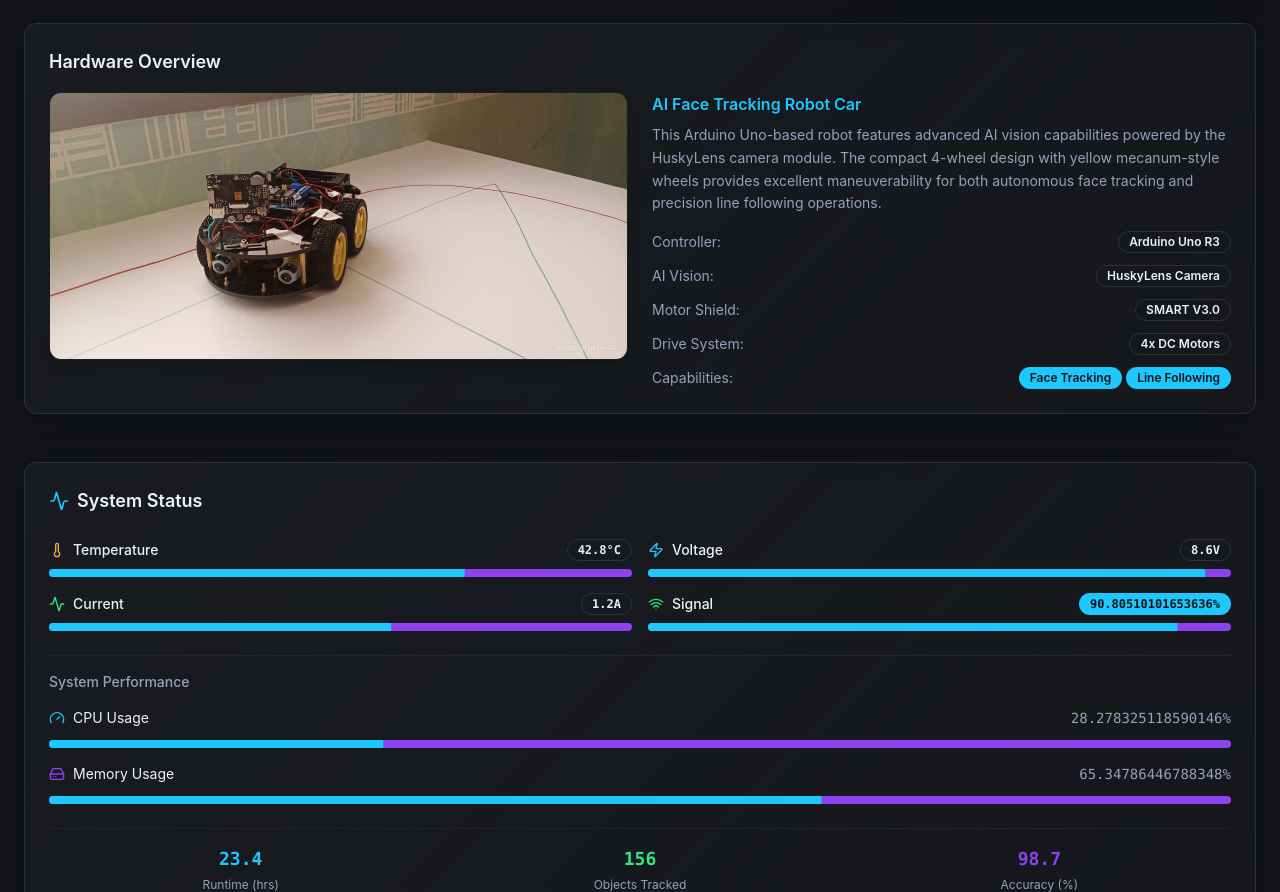
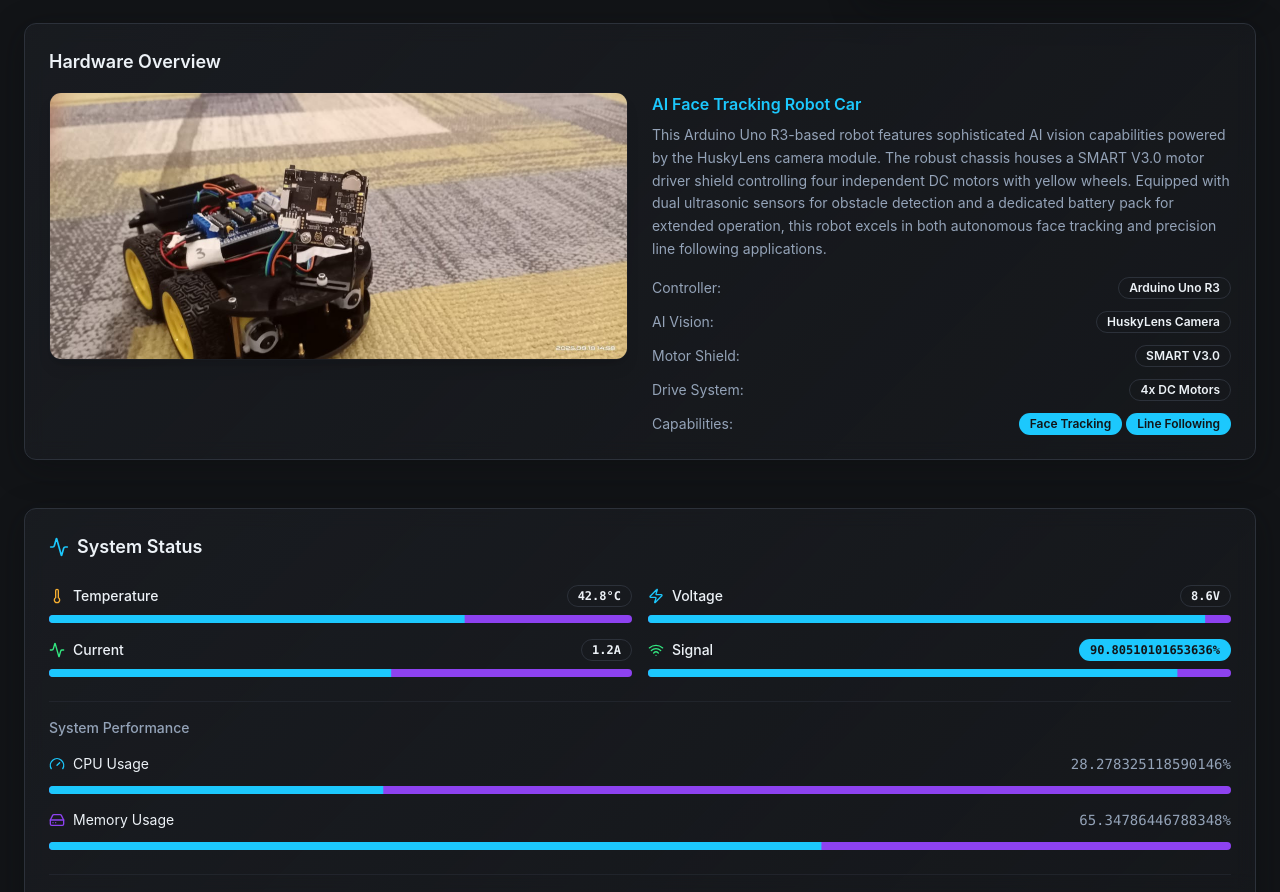
Before and after one commit to farespokemon1-beep/husky-face-drive, a React (Vite) app: page / in a window 1280 px wide. Shown: the part 832-1724 px from the top of the page. Built offline with nearby package versions, Linux system fonts and the light colour scheme.

Commit message:
Add more detailed photos
Added more detailed photos of the robot, showcasing its components and setup for AI face tracking and line following.

```diff
--- a/src/pages/RobotDashboard.tsx
+++ b/src/pages/RobotDashboard.tsx
@@ -106,8 +106,8 @@ const RobotDashboard = () => {
               <div className="grid grid-cols-1 lg:grid-cols-2 gap-6">
                 <div className="space-y-4">
                   <img
-                    src="/lovable-uploads/fad06b8b-a7a4-4f44-8641-2d9a0c34340c.png"
-                    alt="Arduino HuskyLens Robot Car"
+                    src="/lovable-uploads/a4fcfe58-a240-4124-bf0f-37ad7ed79142.png"
+                    alt="Arduino HuskyLens Robot Car - Detailed View"
                     className="w-full h-auto rounded-lg border border-border/20 shadow-lg"
                   />
                 </div>
@@ -115,9 +115,10 @@ const RobotDashboard = () => {
                   <div>
                     <h4 className="font-semibold text-primary mb-2">AI Face Tracking Robot Car</h4>
                     <p className="text-sm text-muted-foreground leading-relaxed">
-                      This Arduino Uno-based robot features advanced AI vision capabilities powered by the HuskyLens camera module.
-                      The compact 4-wheel design with yellow mecanum-style wheels provides excellent maneuverability for both
-                      autonomous face tracking and precision line following operations.
+                      This Arduino Uno R3-based robot features sophisticated AI vision capabilities powered by the HuskyLens camera module.
+                      The robust chassis houses a SMART V3.0 motor driver shield controlling four independent DC motors with yellow wheels.
+                      Equipped with dual ultrasonic sensors for obstacle detection and a dedicated battery pack for extended operation,
+                      this robot excels in both autonomous face tracking and precision line following applications.
                     </p>
                   </div>
 
```
Also changed, not shown: public/lovable-uploads/a4fcfe58-a240-4124-bf0f-37ad7ed79142.png (added).
